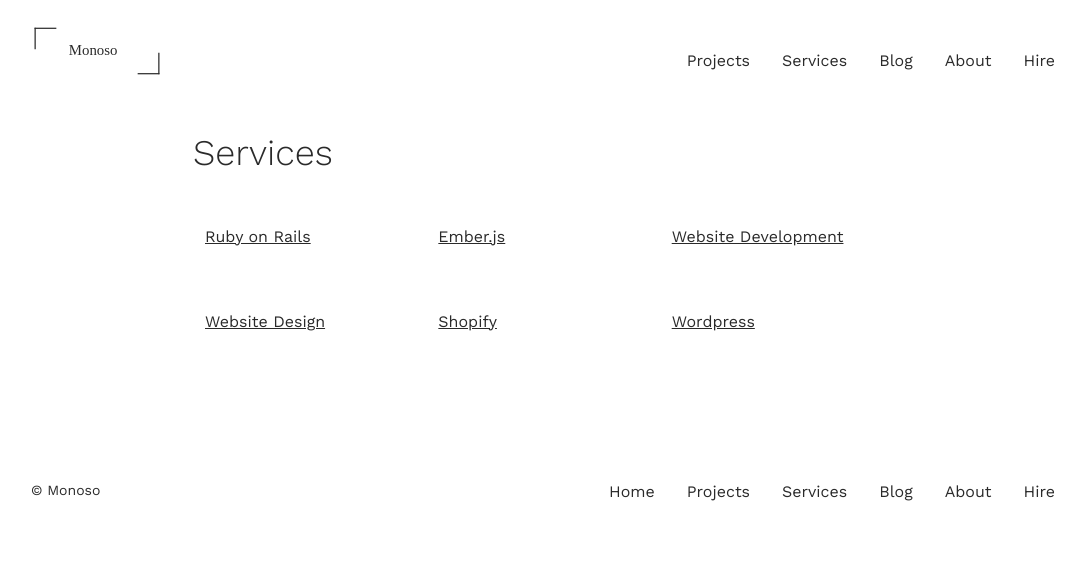
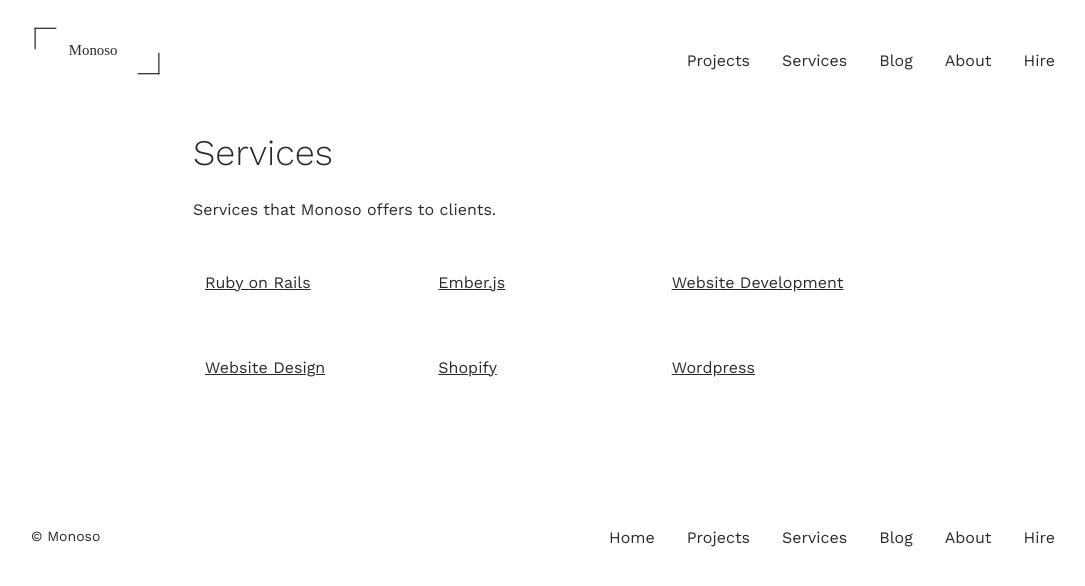
Before and after one commit to brettchalupa/brettcodes, a Jekyll site: the page built from services.html, in a window 1280 px wide. Shown: the top 586 px of the page, without its empty margins (97-1182 px from the left). Built offline with Jekyll 4.4.1, drawn with Linux system fonts in a browser that asks for light colours.

Commit message:
Tweak Services page & Service template
This displays the page title and description on /services and adds a
Hire button anchor to each service as a call to action.

```diff
--- a/_layouts/service.html
+++ b/_layouts/service.html
@@ -8,4 +8,8 @@
   {{ content }}
 </div>
 
+<div class='section cta'>
+  <a href='/hire' class='btn'>Hire Monoso</a>
+</div>
+
 {% include content-nav.html %}
--- a/services.html
+++ b/services.html
@@ -6,7 +6,9 @@
 ---
 
 <div id="services">
-  <h1>Services</h1>
+  <h1>{{ page.title }}</h1>
+
+  <p>{{ page.description }}</p>
 
   <ul class='list-grid'>
     {% for service in site.services reversed %}
```
